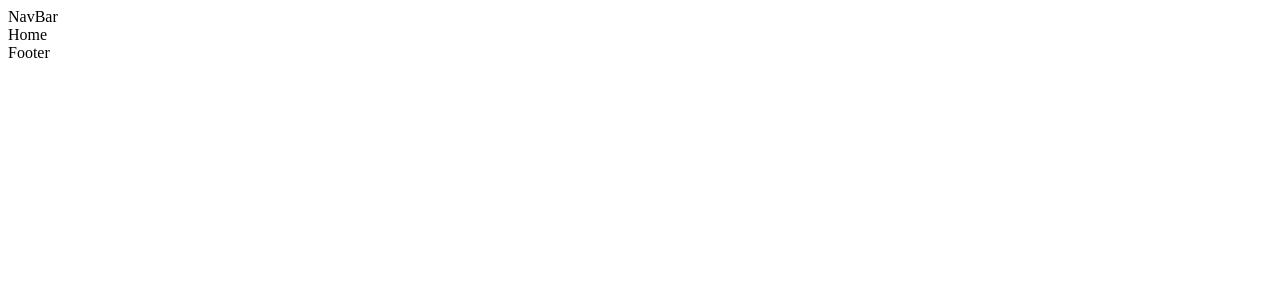
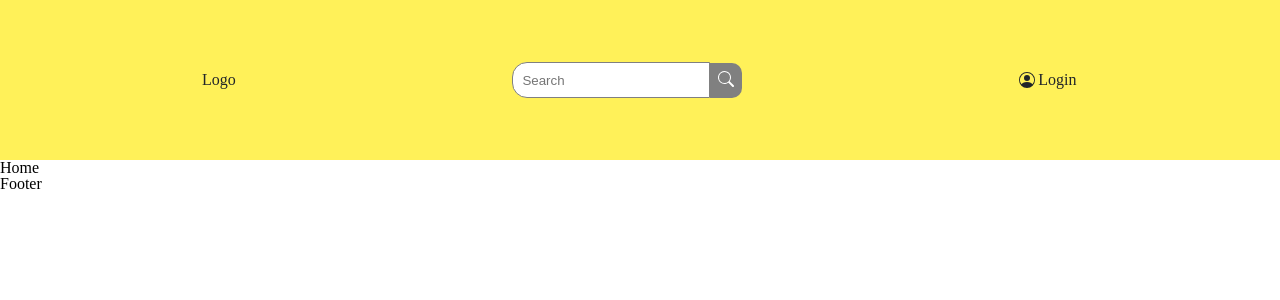
Before and after one commit to lemarchesi09/sf-library-app, a React (Create React App) app: page / in a window 1280 px wide. Shown: the top 300 px of the page. Built offline with nearby package versions, Linux system fonts and the light colour scheme.

Commit message:
:construction: fix:navbar component

```diff
--- a/src/components/NavBar.js
+++ b/src/components/NavBar.js
@@ -1,5 +1,32 @@
+import { Link } from "react-router-dom";
+import '../styles/navBar.css'
+import { BsSearch, BsPersonCircle } from 'react-icons/bs';
+
 export const NavBar = () =>{
     return(
-        <div>NavBar</div>
+        <div className="navbar__container">
+            <ul className="navbar__links">
+                <Link to='/home' className="navbar__item-logo">Logo</Link>
+                <Link to='/login' className="navbar__item-btn-login-mobil"><BsPersonCircle />Login</Link>
+                <div className="navbar__item-search-container">
+                    <li className="navbar__item-search">
+                        <input
+                            className="navbar__item-search-input"
+                            type='text'
+                            name="search"
+                            placeholder="Search"
+                        />
+                        </li>
+                    <li className="navbar__item-btn-search"><BsSearch /></li>
+                </div>
+                {/*
+                crear dentro del login
+                <Link to='/userCreate' className="navbar__item btn btn-create">creat</Link>
+                */}
+
+                <Link to='/login' className="navbar__item-btn-login"><BsPersonCircle />Login</Link>
+            </ul>
+
+        </div>
     )
 }
--- a/src/index.css
+++ b/src/index.css
@@ -1,3 +1,52 @@
+/* http://meyerweb.com/eric/tools/css/reset/
+   v2.0 | 20110126
+   License: none (public domain)
+*/
+
+html, body, div, span, applet, object, iframe,
+h1, h2, h3, h4, h5, h6, p, blockquote, pre,
+a, abbr, acronym, address, big, cite, code,
+del, dfn, em, img, ins, kbd, q, s, samp,
+small, strike, strong, sub, sup, tt, var,
+b, u, i, center,
+dl, dt, dd, ol, ul, li,
+fieldset, form, label, legend,
+table, caption, tbody, tfoot, thead, tr, th, td,
+article, aside, canvas, details, embed,
+figure, figcaption, footer, header, hgroup,
+menu, nav, output, ruby, section, summary,
+time, mark, audio, video {
+	margin: 0;
+	padding: 0;
+	border: 0;
+	font-size: 100%;
+	font: inherit;
+	vertical-align: baseline;
+}
+/* HTML5 display-role reset for older browsers */
+article, aside, details, figcaption, figure,
+footer, header, hgroup, menu, nav, section {
+	display: block;
+}
+body {
+	line-height: 1;
+}
+ol, ul {
+	list-style: none;
+}
+blockquote, q {
+	quotes: none;
+}
+blockquote:before, blockquote:after,
+q:before, q:after {
+	content: '';
+	content: none;
+}
+table {
+	border-collapse: collapse;
+	border-spacing: 0;
+}
+
 :root {
     --poppins: 'Poppins', sans-serif;
 }
--- /dev/null
+++ b/src/styles/navBar.css
@@ -0,0 +1,81 @@
+.navbar__container {
+    display: flex;
+    align-content: center;
+    justify-content: center;
+    width: 100vw;
+    background: rgb(255 241 89);
+    margin: 0;
+    height: 20vh;
+}
+
+.navbar__links {
+    display: flex;
+    align-items: center;
+    margin: 0;
+    width: 90vw;
+    padding: 15px 0;
+    justify-content: space-around;
+    list-style: none;
+    flex-direction: column;
+}
+
+.navbar__item-logo {
+    text-decoration: none;
+    color: rgb(33 37 41);
+}
+
+.navbar__item-btn-login-mobil, .navbar__item-btn-login {
+    display: flex;
+    align-items: center;
+    text-decoration: none;
+    margin: 10px 0;
+    color: rgb(33 37 41);
+    width: 60px;
+    justify-content: space-around;
+}
+
+.navbar__item-btn-login {
+    display: none;
+}
+
+.navbar__item-btn-login-mobil:hover {
+}
+
+.navbar__item-search-container{
+    display: flex;
+    align-items: center;
+}
+
+.navbar__item-search-input {
+    padding: 0.6rem;
+    border: 0.1px solid gray;
+    border-radius: 15px 0 0 15px;
+}
+
+.navbar__item-btn-search {
+    color: white;
+    border-radius: 0 10px 10px 0;
+    background: gray;
+    padding: 0.5rem;
+}
+
+.navbar__item-btn-search:hover {
+    cursor: pointer;
+}
+
+
+@media screen and (min-width: 768px) {
+
+    .navbar__links {
+        flex-direction: row;
+    }
+
+    .navbar__item-btn-login {
+        display: flex;
+    }
+
+    .navbar__item-btn-login-mobil{
+        display: none;
+    }
+
+}
```
